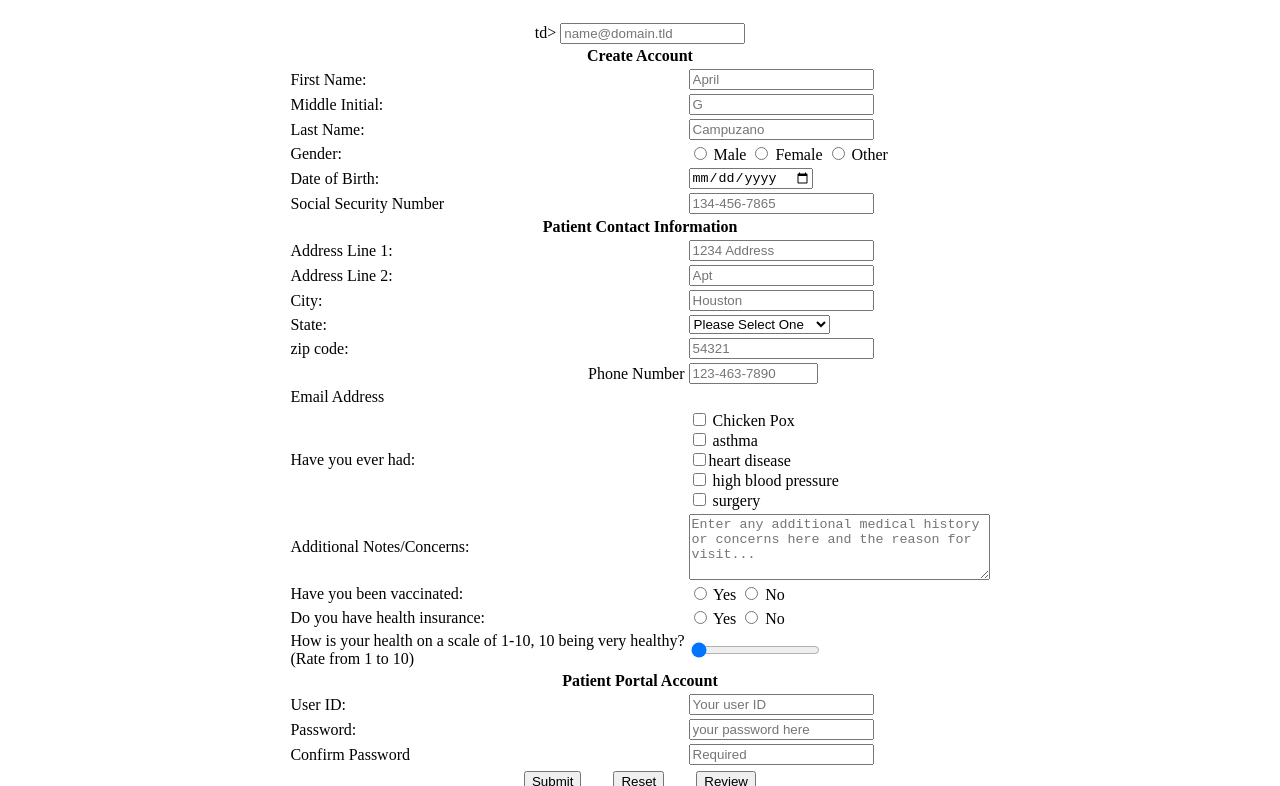
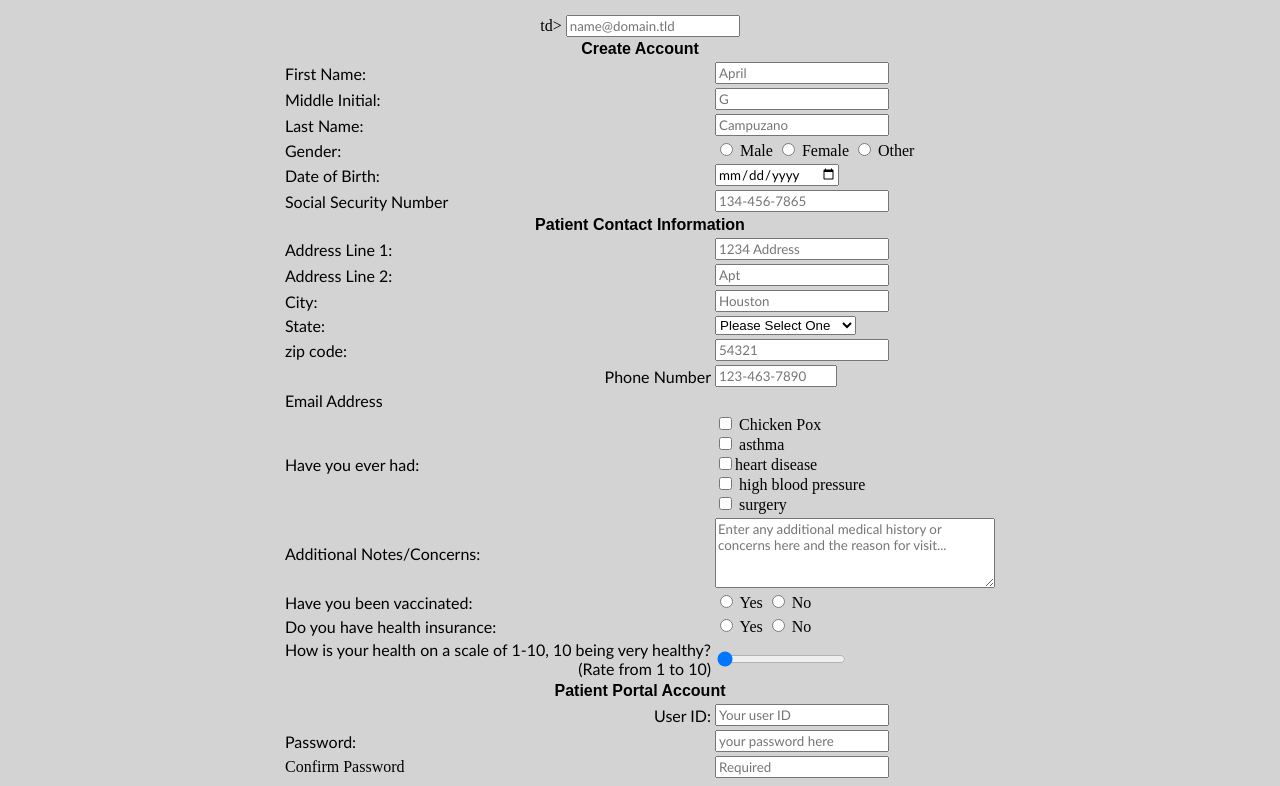
Before and after one commit to acmzno/mis3371hw, a plain HTML site: page hw2.html in a window 1280 px wide. Shown: the part 107-893 px from the top of the page. Drawn offline with Linux system fonts and the light colour scheme.

Commit message:
Update hw2.html

```diff
--- a/hw2.html
+++ b/hw2.html
@@ -7,7 +7,7 @@
 -->
 <html lang="en">
     <head>
-        <link rel="stylesheet" href="hw2-1.css"> <!-- links to css file-->
+        <link rel="stylesheet" href="hw2.css"> <!-- links to css file-->
         <script type="hw2.js" src="hw2.js"></script>
         <title>Patient Registration Form - Rising Star Medical</title>
     </head>
```
